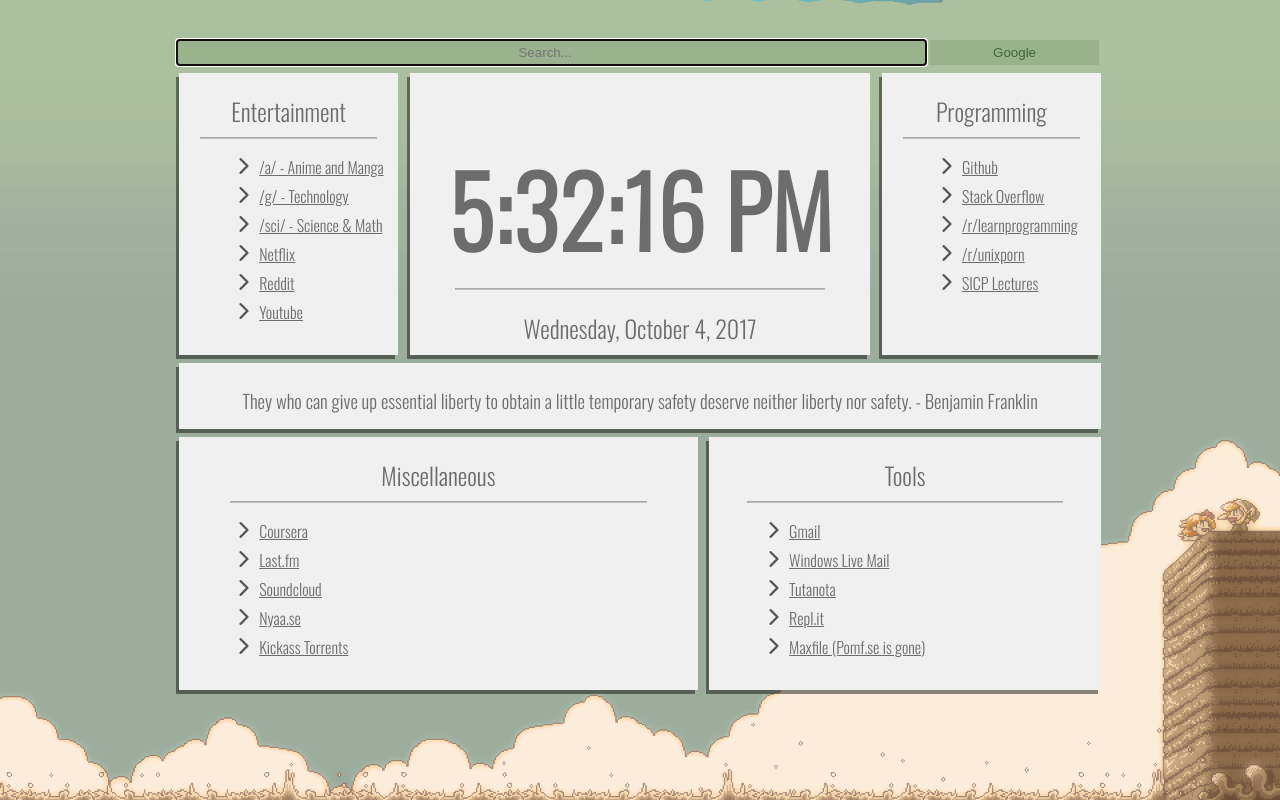
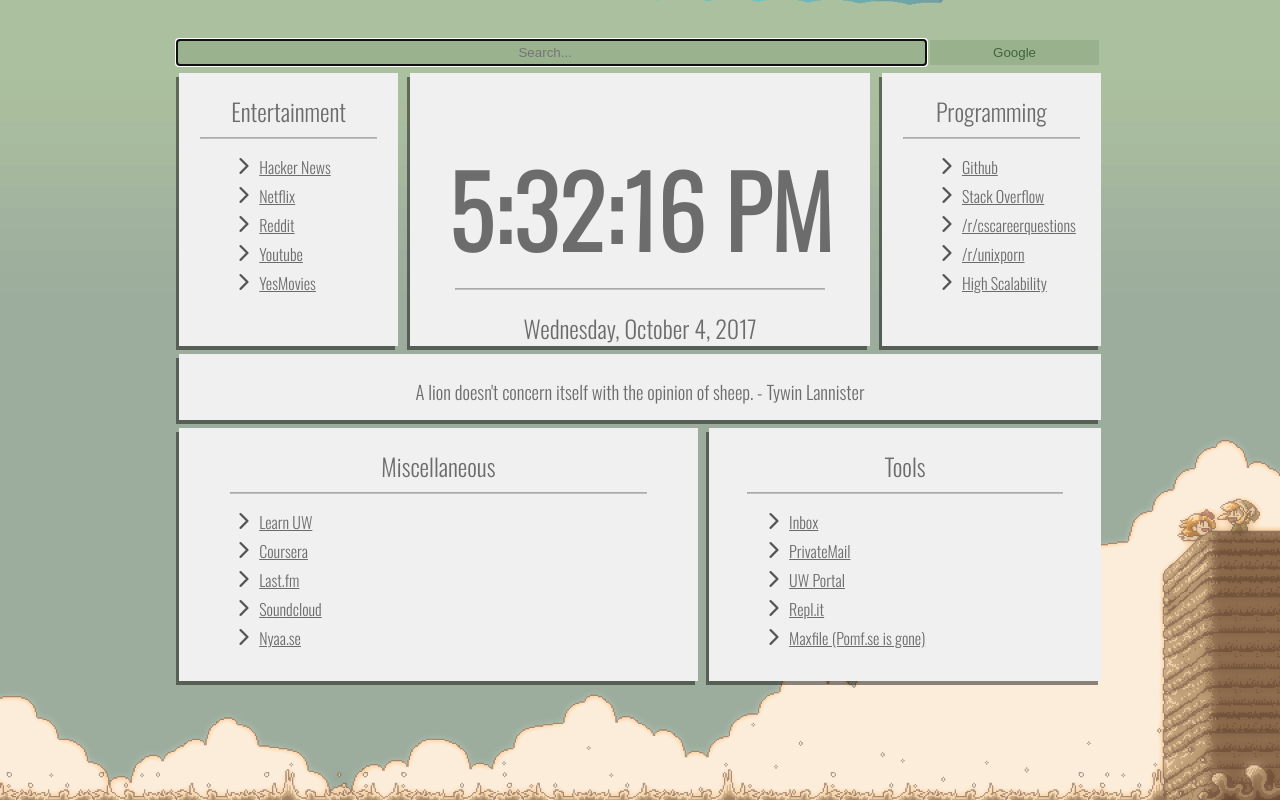
Before and after one commit to fukouda/Startpage, a plain HTML site: page v1.1/index.html in a window 1280 px wide. Drawn offline with nearby package versions, Linux system fonts and the light colour scheme; no server answers.

Commit message:
Update index.html

```diff
--- a/v1.1/index.html
+++ b/v1.1/index.html
@@ -8,14 +8,10 @@
 <script src="scripts/jquery-2.1.4.min.js"></script>
 
 <script>
-
   $.getJSON("http://api.theysaidso.com/qod.json", function(data) {
-
   var quote = data.contents.quote;
   var source = data.contents.author;
-
   document.getElementById("bigBox").innerHTML = quote + " - " + source;
-
 });
 </script>
 </head>
@@ -37,19 +33,18 @@
             <h2 class="header">Entertainment</h2>
             <hr/>
             <ul class="links">
-              <li><a href="http://boards.4chan.org/a/" class="bigLink">/a/ - Anime and Manga</a></li>
-              <li><a href="http://boards.4chan.org/g/" class="bigLink">/g/ - Technology</a></li>
-              <li><a href="http://boards.4chan.org/sci/" class="bigLink">/sci/ - Science & Math</a></li>
+              <li><a href="https://news.ycombinator.com/" class="bigLink">Hacker News</a></li>
               <li><a href="https://www.netflix.com" class="bigLink">Netflix</a></li>
               <li><a href="http://www.reddit.com/" class="bigLink">Reddit</a></li>
               <li><a href="https://www.youtube.com" class="bigLink">Youtube</a></li>
+              <li><a href="http://yesmovies.org" class="bigLink">YesMovies</a></li>
             </ul>
           </div>
           <div class="boxes box2">
             <h1 class="clock" id="clock">
               <script type="text/javascript">
-    						    getSomeTime();
-    			          setInterval("getSomeTime()", 1000);
+                getSomeTime();
+                setInterval("getSomeTime()", 1000);
               </script>
             </h1>
             <hr/>
@@ -66,15 +61,15 @@
             <ul class="links">
               <li><a href="https://github.com/" class="bigLink">Github</a></li>
               <li><a href="http://stackoverflow.com/" class="bigLink">Stack Overflow</a></li>
-              <li><a href="http://www.reddit.com/r/learnprogramming/" class="bigLink">/r/learnprogramming</a></li>
+              <li><a href="https://www.reddit.com/r/cscareerquestions/" class="bigLink">/r/cscareerquestions</a></li>
               <li><a href="http://www.reddit.com/r/unixporn/" class="bigLink">/r/unixporn</a></li>
-              <li><a href="https://www.youtube.com/watch?v=2Op3QLzMgSY&list=PL8FE88AA54363BC46" class="bigLink">SICP Lectures</a></li>
+              <li><a href="http://highscalability.com/" class="bigLink">High Scalability</a></li>
             </ul>
           </div>
         </div>
         <div class="row">
           <div class="boxes box4">
-            <h3 class="header quotes" id="bigBox">They who can give up essential liberty to obtain a little temporary safety deserve neither liberty nor safety. - Benjamin Franklin</h3>
+            <h3 class="header quotes" id="bigBox">A lion doesn't concern itself with the opinion of sheep. - Tywin Lannister</h3>
           </div>
         </div>
         <div class="row">
@@ -82,20 +77,20 @@
             <h2 class="header">Miscellaneous</h2>
             <hr/>
             <ul class="links">
+              <li><a href="https://learn.uwaterloo.ca" class="bigLink">Learn UW</a></li>
               <li><a href="https://www.coursera.org" class="bigLink">Coursera</a></li>
               <li><a href="http://www.last.fm/" class="bigLink">Last.fm</a></li>
               <li><a href="https://soundcloud.com/" class="bigLink">Soundcloud</a></li>
               <li><a href="http://www.nyaa.se/" class="bigLink">Nyaa.se</a></li>
-              <li><a href="http://kat.cr/" class="bigLink">Kickass Torrents</a></li>
             </ul>
           </div>
           <div class="boxes box6">
             <h2 class="header">Tools</h2>
             <hr/>
             <ul class="links">
-              <li><a href="https://mail.google.com" class="bigLink">Gmail</a></li>
-              <li><a href="https://login.live.com" class="bigLink">Windows Live Mail</a></li>
-              <li><a href="https://app.tutanota.de/#login" class="bigLink">Tutanota</a></li>
+              <li><a href="https://mail.google.com" class="bigLink">Inbox</a></li>
+              <li><a href="https://privateemail.com/" class="bigLink">PrivateMail</a></li>
+              <li><a href="https://portal.office.com" class="bigLink">UW Portal</a></li>
               <li><a href="http://repl.it/languages" class="bigLink">Repl.it</a></li>
               <li><a href="https://maxfile.ro/" class="bigLink">Maxfile (Pomf.se is gone)</a></li>
             </ul>
```
